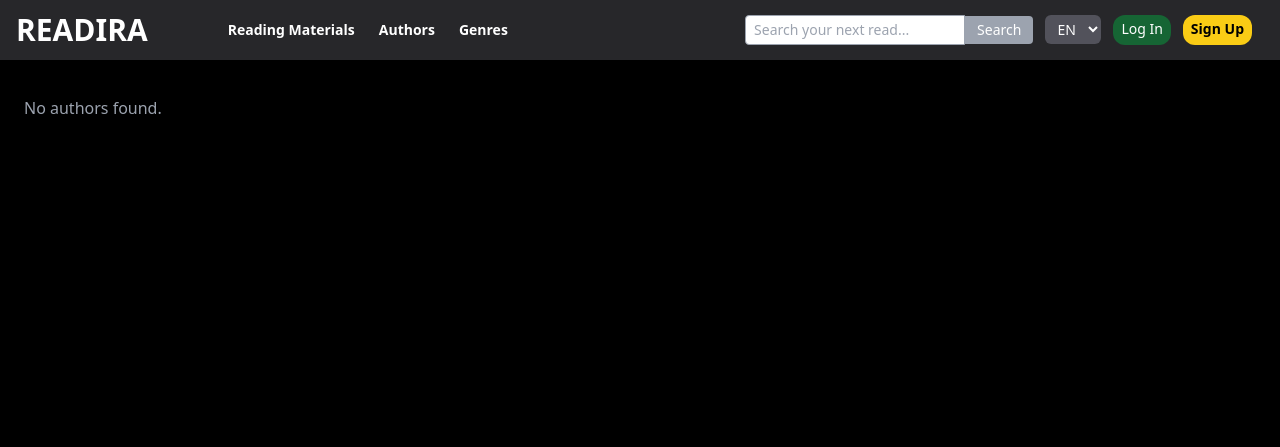
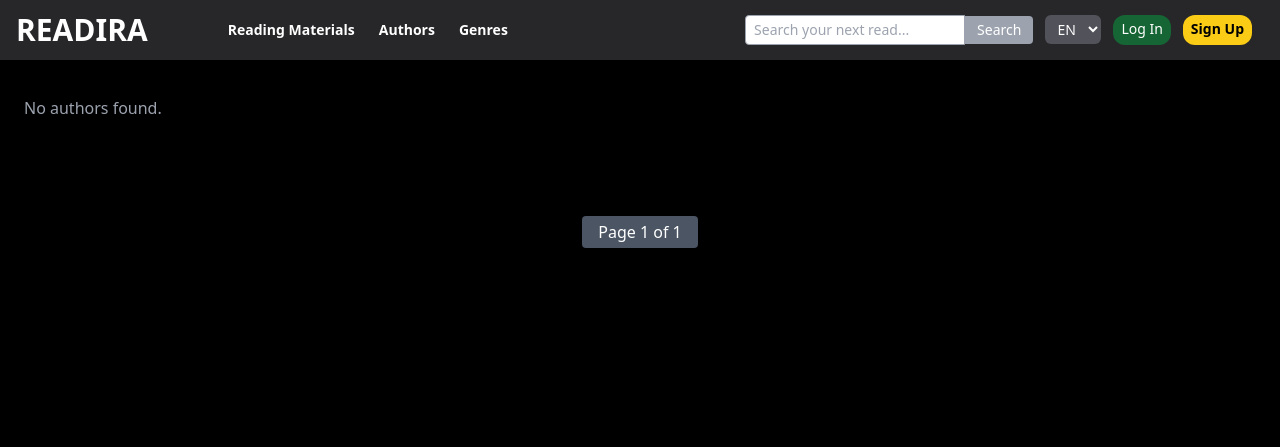
Before and after one commit to Marina-Trifan/online_library, a Django app: page /en/library/authors/ in a window 1280 px wide. Shown: the top 447 px of the page. Run offline with Django 5.2, Linux system fonts and the light colour scheme; data that the repository does not hold is empty; some libraries are stand-ins or nearby versions.

Commit message:
Pagination added for Reading Materials and Authors

```diff
--- a/readira/library/templates/authors/list.html
+++ b/readira/library/templates/authors/list.html
@@ -19,4 +19,21 @@
       <p class="'text-center col-span-full text-gray-500 dark:text-gray-400"> No authors found.</p>
     {% endfor %}
   </div>
+
+  <!-- Pagination Controls -->
+  <div class="flex justify-center mt-24 mb-24 space-x-2">
+    {% if page_obj.has_previous %}
+      <a href="?page=1" class="px-3 py-1 bg-gray-400 dark:bg-gray-700 rounded hover:bg-gray-300">&laquo;</a>
+      <a href="?page={{ page_obj.previous_page_number }}" class="px-3 py-1 bg-gray-400 dark:bg-gray-700 rounded hover:bg-gray-300">Previous</a>
+    {% endif %}
+
+    <span class="px-4 py-1 bg-gray-400 dark:bg-gray-600 text-black dark:text-white rounded">
+      Page {{ page_obj.number }} of {{ page_obj.paginator.num_pages }}
+    </span>
+
+    {% if page_obj.has_next %}
+      <a href="?page={{ page_obj.next_page_number }}" class="px-3 py-1 bg-gray-400 dark:bg-gray-700 rounded hover:bg-gray-300">Next</a>
+      <a href="?page={{ page_obj.paginator.num_pages }}" class="px-3 py-1 bg-gray-400 dark:bg-gray-700 rounded hover:bg-gray-300">&raquo;</a>
+    {% endif %}
+  </div>
 {% endblock %}
--- a/readira/library/views.py
+++ b/readira/library/views.py
@@ -18,6 +18,7 @@
     model = ReadingMaterials
     template_name = 'reading_materials/list.html'
     context_object_name = 'materials'
+    paginate_by = 20
 
 
 class ReadingMaterialsDetailView(DetailView):
@@ -31,6 +32,7 @@
     model = Author
     template_name = 'authors/list.html'
     context_object_name = 'authors'
+    paginate_by = 20
 
 class AuthorDetailView(LoginRequiredMixin, DetailView):
     model = Author
```
Also changed, not shown: readira/library/templates/reading_materials/list.html (+17 -0 lines).
